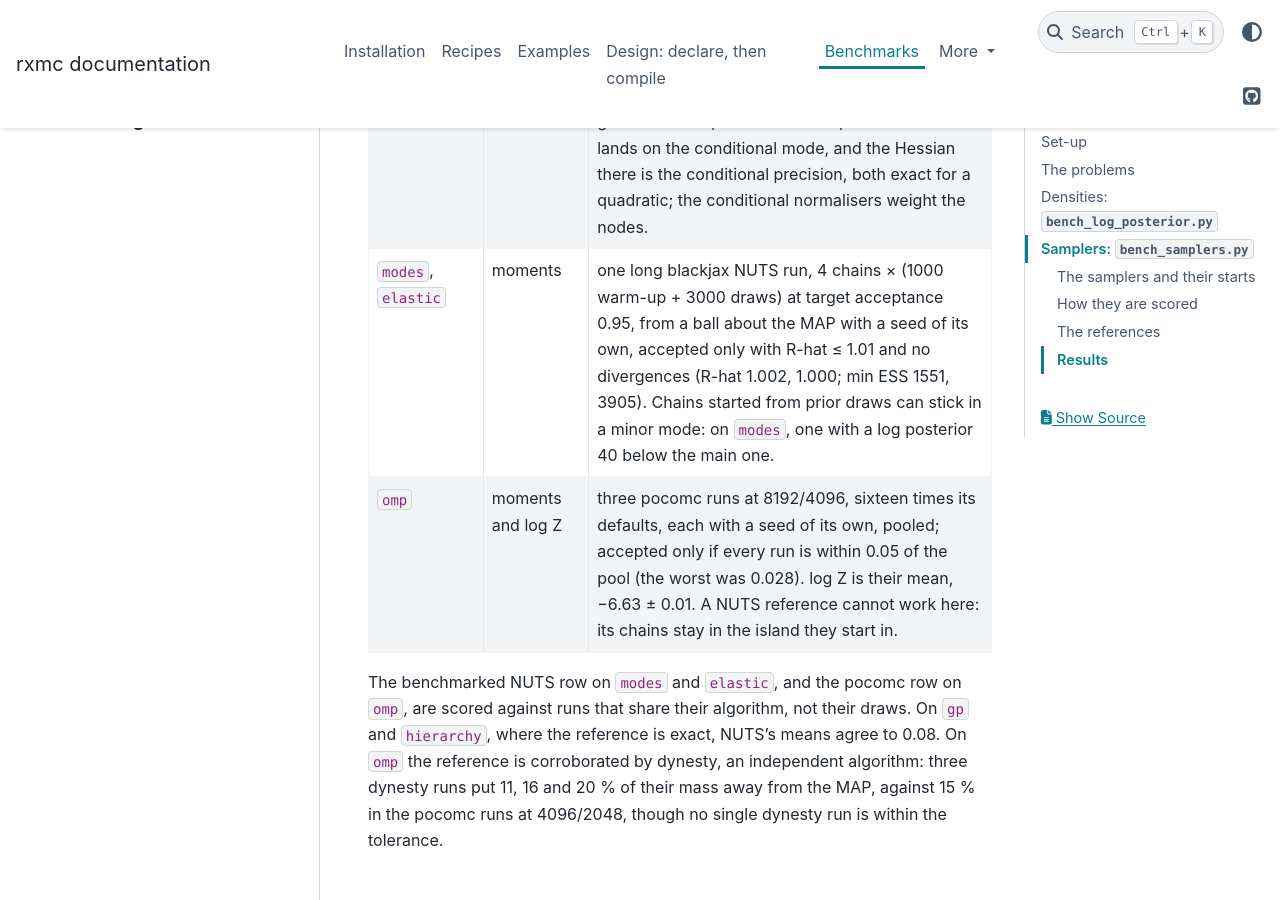
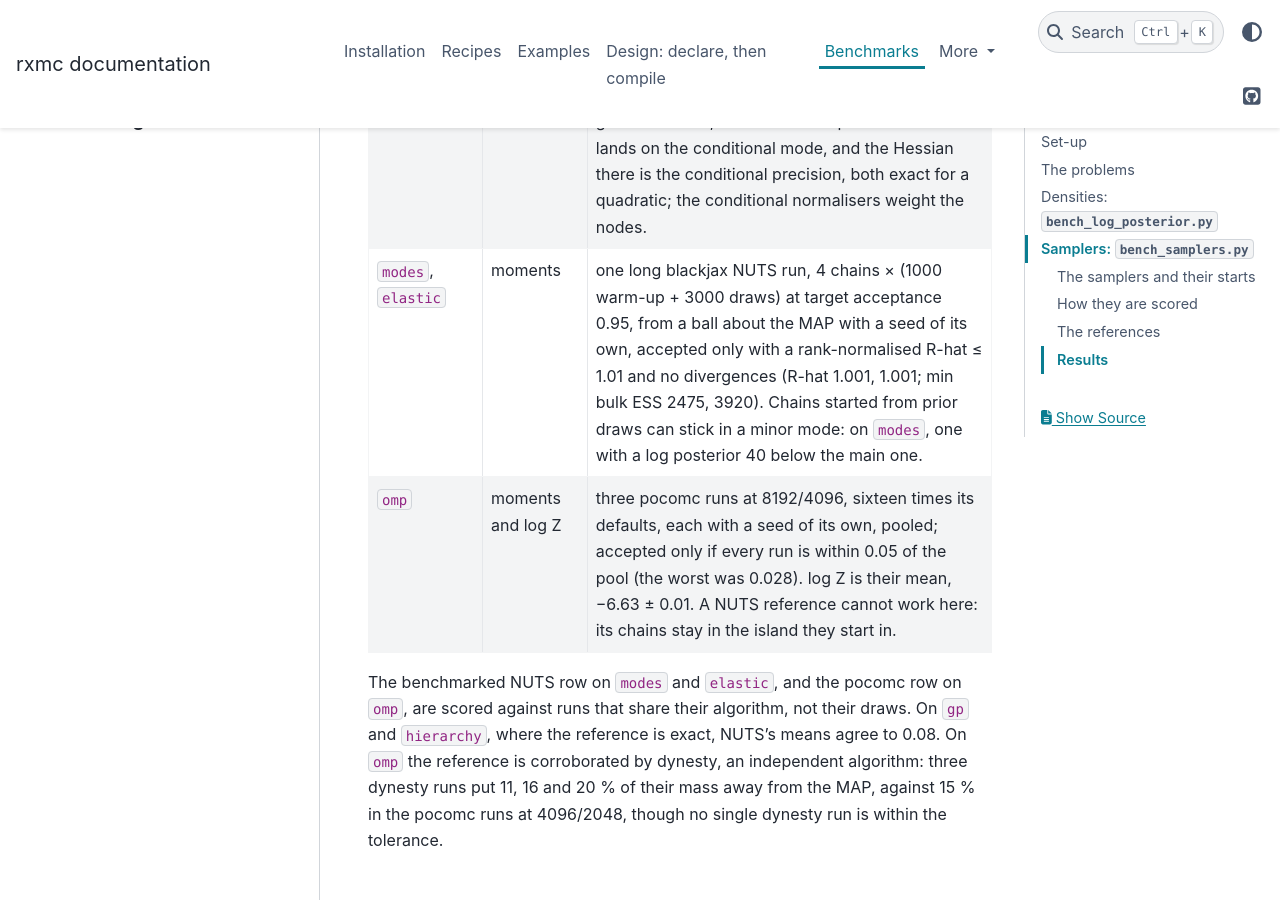
Before and after one commit to beykyle/rxmc, a Sphinx documentation site: the page built from docs/benchmarks.md, in a window 1280 px wide and 900 px high, scrolled down 7483 px. Built offline with Sphinx 7.4.7 and the PyData theme 0.15.4, drawn with Linux system fonts in a browser that asks for light colours; pages that are not in the unit, such as notebooks, are missing from menus; the version number could not be read and is left out.

Commit message:
Benchmark references for modes and elastic under rank-normalised R-hat
The two long-NUTS references were accepted under the classic R-hat; rerun
with the same seeds under the rank-normalised one they pass (1.001 and
1.001, min bulk ESS 2475 and 3920) with means and widths identical to
before, so no row scored against them changes.

```diff
--- a/docs/benchmarks.md
+++ b/docs/benchmarks.md
@@ -227,7 +227,7 @@ against −6.63).
 | problem | reference | how |
 |---|---|---|
 | `linear`, `gp`, `hierarchy` | exact moments and log Z | the log posterior is quadratic in all but a few parameters (none; the GP's log variance and log length scale; the hierarchy's τ).  At each node of a grid over those, one Newton step over the rest lands on the conditional mode, and the Hessian there is the conditional precision, both exact for a quadratic; the conditional normalisers weight the nodes. |
-| `modes`, `elastic` | moments | one long blackjax NUTS run, 4 chains × (1000 warm-up + 3000 draws) at target acceptance 0.95, from a ball about the MAP with a seed of its own, accepted only with R-hat ≤ 1.01 and no divergences (R-hat 1.002, 1.000; min ESS 1551, 3905).  Chains started from prior draws can stick in a minor mode: on `modes`, one with a log posterior 40 below the main one. |
+| `modes`, `elastic` | moments | one long blackjax NUTS run, 4 chains × (1000 warm-up + 3000 draws) at target acceptance 0.95, from a ball about the MAP with a seed of its own, accepted only with a rank-normalised R-hat ≤ 1.01 and no divergences (R-hat 1.001, 1.001; min bulk ESS 2475, 3920).  Chains started from prior draws can stick in a minor mode: on `modes`, one with a log posterior 40 below the main one. |
 | `omp` | moments and log Z | three pocomc runs at 8192/4096, sixteen times its defaults, each with a seed of its own, pooled; accepted only if every run is within 0.05 of the pool (the worst was 0.028).  log Z is their mean, −6.63 ± 0.01.  A NUTS reference cannot work here: its chains stay in the island they start in. |
 
 The benchmarked NUTS row on `modes` and `elastic`, and the pocomc row on
```
Also changed, not shown: 1 other file.
